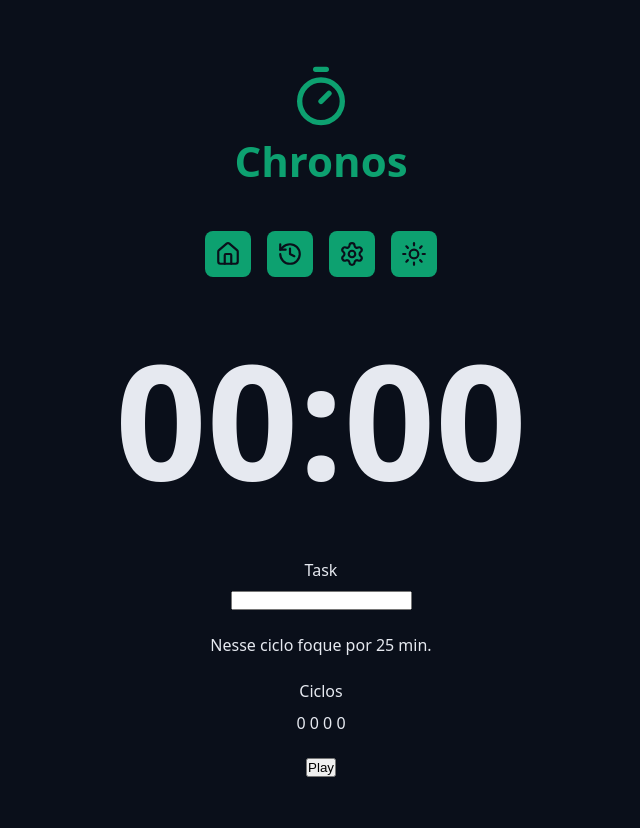
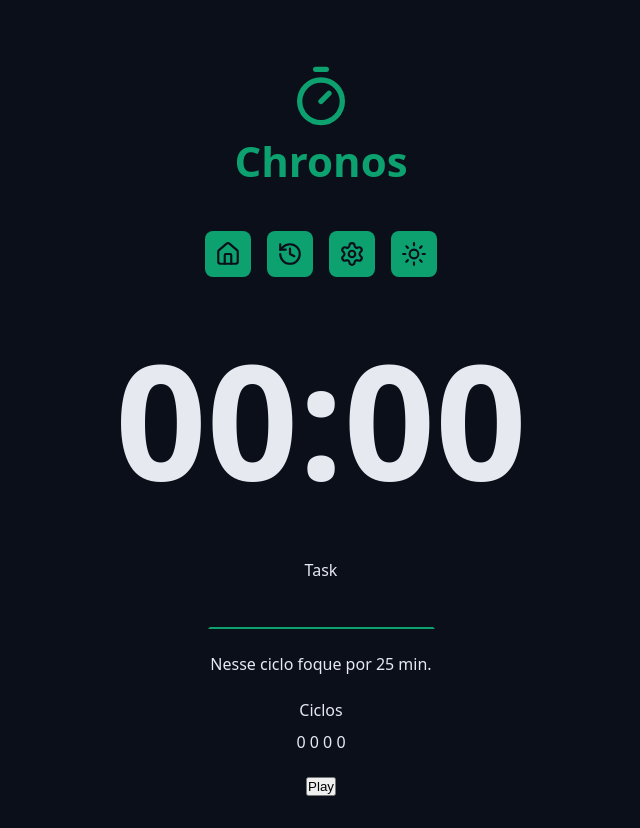
Before and after one commit to KarolSalvador/pomodoro-react, a React (Vite) app: page / in a window 1280 px wide. Shown: the whole page, without its empty margins (319-959 px from the left). Built offline with nearby package versions, Linux system fonts and the light colour scheme.

Commit message:
feat: adiciona e estiliza component input default

```diff
--- a/src/components/DefaultInput/index.tsx
+++ b/src/components/DefaultInput/index.tsx
@@ -1,3 +1,5 @@
+import styles from './styles.module.css';
+
 type DefaultInputProps = {
   id: string;
   labelText: string;
@@ -12,7 +14,7 @@ export function DefaultInput({
   return (
     <>
       <label htmlFor={id}>{labelText}</label>
-      <input id={id} type={type} {...rest} />
+      <input className={styles.input} id={id} type={type} {...rest} />
     </>
   );
 }
--- a/src/components/DefaultInput/styles.module.css
+++ b/src/components/DefaultInput/styles.module.css
@@ -1,5 +1,27 @@
-.container {
+.input {
+  background-color: transparent;
+  border: 0.2rem solid transparent;
+  border-bottom: 0.2rem solid var(--primary);
+  transition: all 0.2s ease-in-out;
   text-align: center;
-  font-size: clamp(8rem, 30vw, 16rem);
-  font-weight: bold;
+  font-size: 1.6rem;
+  padding: 0.8rem;
+  color: var(--text-default);
+  outline: none;
 }
+
+.input:focus {
+  border: 0.2rem solid var(--primary);
+  border-radius: 0.8rem;
+}
+
+.input::placeholder {
+  color: var(--gray-500);
+  font-size: 1.4rem;
+  font-style: italic;
+}
+
+.input:disabled {
+  border-bottom: 0.2rem solid var(--disabled);
+  color: var(--text-muted);
+}
```
